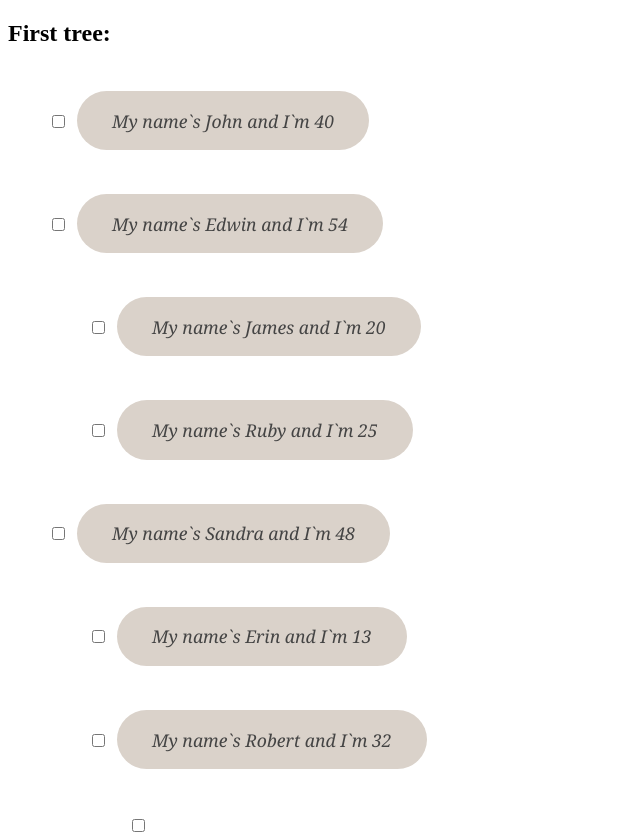
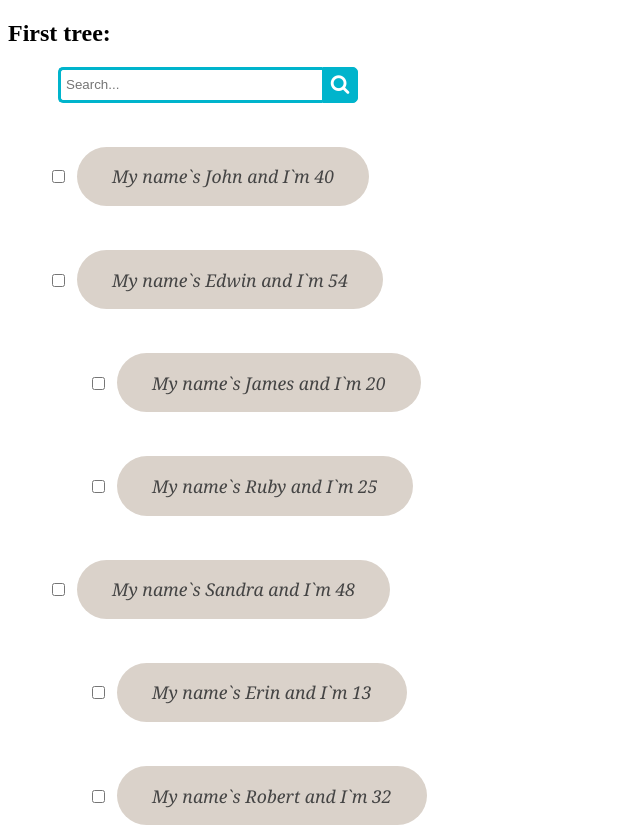
Before and after one commit to degtyarev-rrr/angular-tree, an Angular app: page / in a window 1280 px wide. Shown: the top 834 px of the page, without its empty margins (0-640 px from the left). Built offline with nearby package versions, Linux system fonts and the light colour scheme.

Commit message:
feat: add search

```diff
--- a/src/app/app.module.ts
+++ b/src/app/app.module.ts
@@ -1,16 +1,17 @@
 import { NgModule } from '@angular/core';
 import { BrowserModule } from '@angular/platform-browser';
-import { ReactiveFormsModule } from '@angular/forms';
+import { ReactiveFormsModule, FormsModule } from '@angular/forms';
 
 import { AppComponent } from './app.component';
 import { TreeComponent } from './components/tree/tree.component';
+import { SearchDirective } from './directives/search.directive';
 
 @NgModule({
   declarations: [
-    AppComponent, TreeComponent
+    AppComponent, TreeComponent, SearchDirective
   ],
   imports: [
-    BrowserModule, ReactiveFormsModule
+    BrowserModule, ReactiveFormsModule, FormsModule
   ],
   providers: [],
   bootstrap: [AppComponent]
--- a/src/app/components/tree/tree.component.css
+++ b/src/app/components/tree/tree.component.css
@@ -23,6 +23,40 @@
   background: #fce594;
 }
 
+.tree-list__search {
+  display: flex;
+  max-width: 300px;
+  position: relative;
+  margin-left: 50px;
+}
+
+.tree-list__search-input {
+  width: 100%;
+  border: 3px solid #00B4CC;
+  border-right: none;
+  padding: 5px;
+  height: 20px;
+  border-radius: 5px 0 0 5px;
+  outline: none;
+  color: #9DBFAF;
+}
+
+.tree-list__search-input:focus{
+  color: #00B4CC;
+}
+
+.tree-list__search-submit {
+  width: 40px;
+  height: 36px;
+  border: 1px solid #00B4CC;
+  background: #00B4CC;
+  text-align: center;
+  color: #fff;
+  border-radius: 0 5px 5px 0;
+  cursor: pointer;
+  font-size: 20px;
+}
+
 :host(.first-tree)::ng-deep .tree-list__text {
   background: #dad2ca;
   font-style: italic;
--- a/src/app/components/tree/tree.component.html
+++ b/src/app/components/tree/tree.component.html
@@ -1,7 +1,12 @@
+<div class="tree-list__search">
+  <input class="tree-list__search-input" type="text" [value]="searchText" id="search" placeholder="Search...">
+  <button class="tree-list__search-submit" type="submit" (click)="search()"><i class="fa fa-search"></i></button>
+</div>
+
 <ng-template #listItem let-item>
   <li class="tree-list__item">
-    <input (change)="onCheckboxChange($event, item)" class="tree-list__input" type="checkbox" id="{{item.treeItem.id}}">
-    <label class="tree-list__text" for="{{item.treeItem.id}}">My name`s {{item.treeItem.name}} and I`m {{item.treeItem.age}}</label>
+    <input class="tree-list__input" (change)="onCheckboxChange($event, item)" type="checkbox" id="{{item.treeItem.id}}">
+    <label class="tree-list__text" for="{{item.treeItem.id}}" search [searchText]="searchText">My name`s {{item.treeItem.name}} and I`m {{item.treeItem.age}}</label>
 
     <ng-container *ngIf="item.getChildren().length > 0">
       <ul *ngFor="let item of item.getChildren()">
--- a/src/app/components/tree/tree.component.ts
+++ b/src/app/components/tree/tree.component.ts
@@ -1,4 +1,4 @@
-import { Component, forwardRef } from '@angular/core';
+import { Component, forwardRef, Input } from '@angular/core';
 import { ControlValueAccessor, NG_VALUE_ACCESSOR } from '@angular/forms';
 import { TreeService } from 'src/app/services/tree.service';
 import { data } from '../../../assets/data';
@@ -17,6 +17,7 @@ import { ITree } from 'src/app/tree-structure/tree-structure';
 export class TreeComponent implements ControlValueAccessor {
   items: ITree;
   selected: ITree[] = [];
+  searchText: string = '';
   onChange(_: any) {};
 
   constructor(private treeService: TreeService) {
@@ -82,6 +83,11 @@ export class TreeComponent implements ControlValueAccessor {
     this.removeSelectedItem(this.selected.splice(this.selected.findIndex(treeItem => treeItem === item), 1)[0]);
   }
 
+  search() {
+    const input = document.getElementById('search') as HTMLInputElement;
+    this.searchText = input.value;
+  }
+
   writeValue(val: any): void {
   }
 
--- /dev/null
+++ b/src/app/directives/search.directive.ts
@@ -0,0 +1,42 @@
+import { Directive, ElementRef, Renderer2, Input, DoCheck } from '@angular/core';
+
+@Directive({
+    selector: '[search]'
+})
+export class SearchDirective implements DoCheck {
+  @Input() searchText: string = '';
+
+  constructor(private element: ElementRef, private renderer: Renderer2) {}
+
+  ngDoCheck(): void {
+    this.highlightItems();
+  }
+
+  highlightItems() {
+    if(this.element.nativeElement.textContent.includes(this.searchText) && !!this.searchText) {
+      this.renderer.setStyle(this.element.nativeElement, "background", "#00B4CC");
+      this.renderer.setStyle(this.element.nativeElement, "color", "#444444");
+      this.deleteDisable(this.element);
+    } else if (!!this.searchText) {
+      this.renderer.setStyle(this.element.nativeElement, "background", "#f3f1ef");
+      this.renderer.setStyle(this.element.nativeElement, "color", "#dad2ca");
+      this.disable(this.element);
+    } else {
+      this.renderer.setStyle(this.element.nativeElement, "background", "");
+      this.renderer.setStyle(this.element.nativeElement, "color", "");
+      this.deleteDisable(this.element);
+    }
+  }
+
+  disable(element: ElementRef) {
+    element.nativeElement.parentNode.querySelectorAll('input').forEach((elem: HTMLInputElement) => {
+      elem.disabled = true;
+    })
+  }
+
+  deleteDisable(element: ElementRef) {
+    element.nativeElement.parentNode.querySelectorAll('input').forEach((elem: HTMLInputElement) => {
+      elem.disabled = false;
+    })
+  }
+}
--- a/src/index.html
+++ b/src/index.html
@@ -6,6 +6,7 @@
   <base href="/">
   <meta name="viewport" content="width=device-width, initial-scale=1">
   <link rel="icon" type="image/x-icon" href="favicon.ico">
+  <link rel="stylesheet" href="https://maxcdn.bootstrapcdn.com/font-awesome/4.4.0/css/font-awesome.min.css">
 </head>
 <body>
   <app-root></app-root>
```
